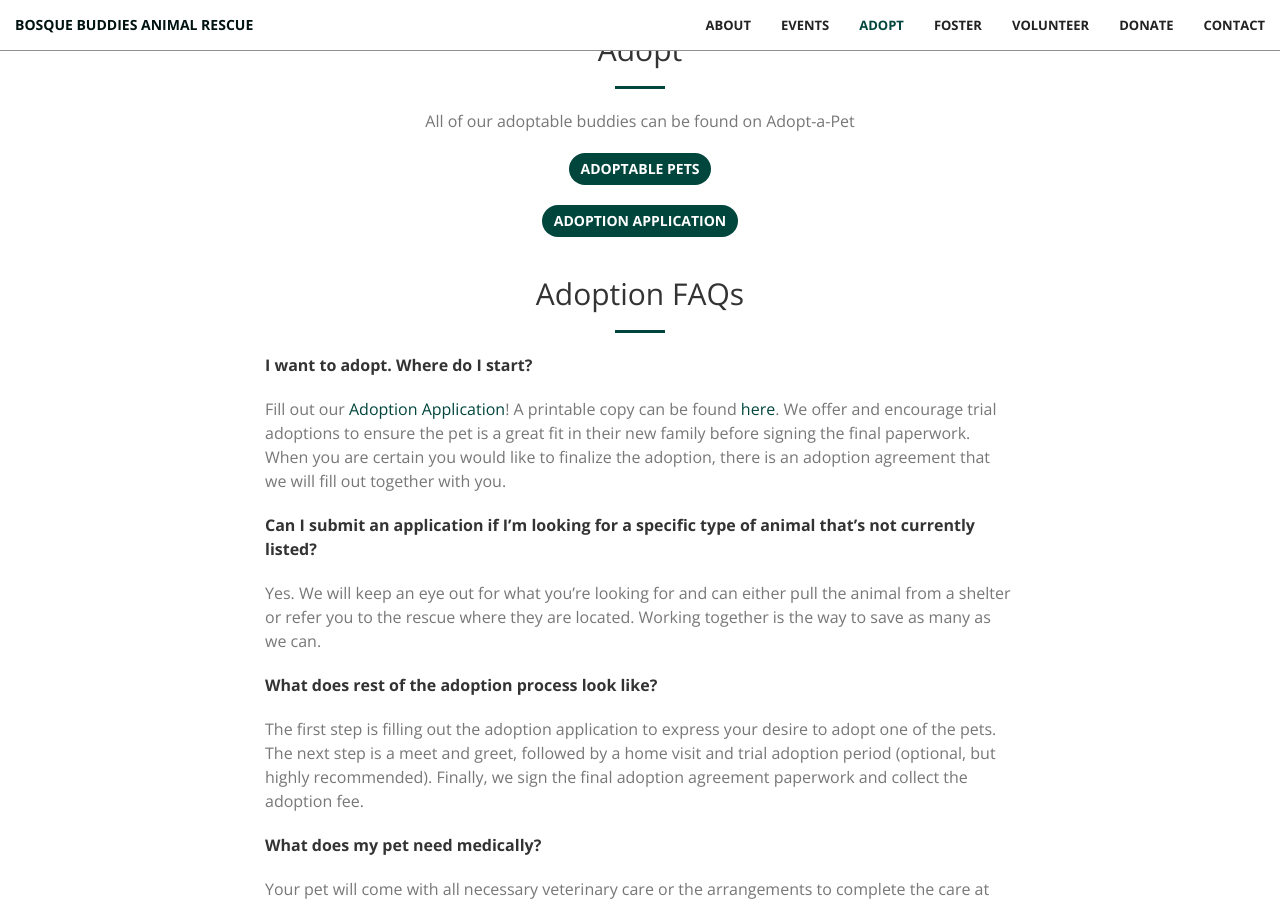
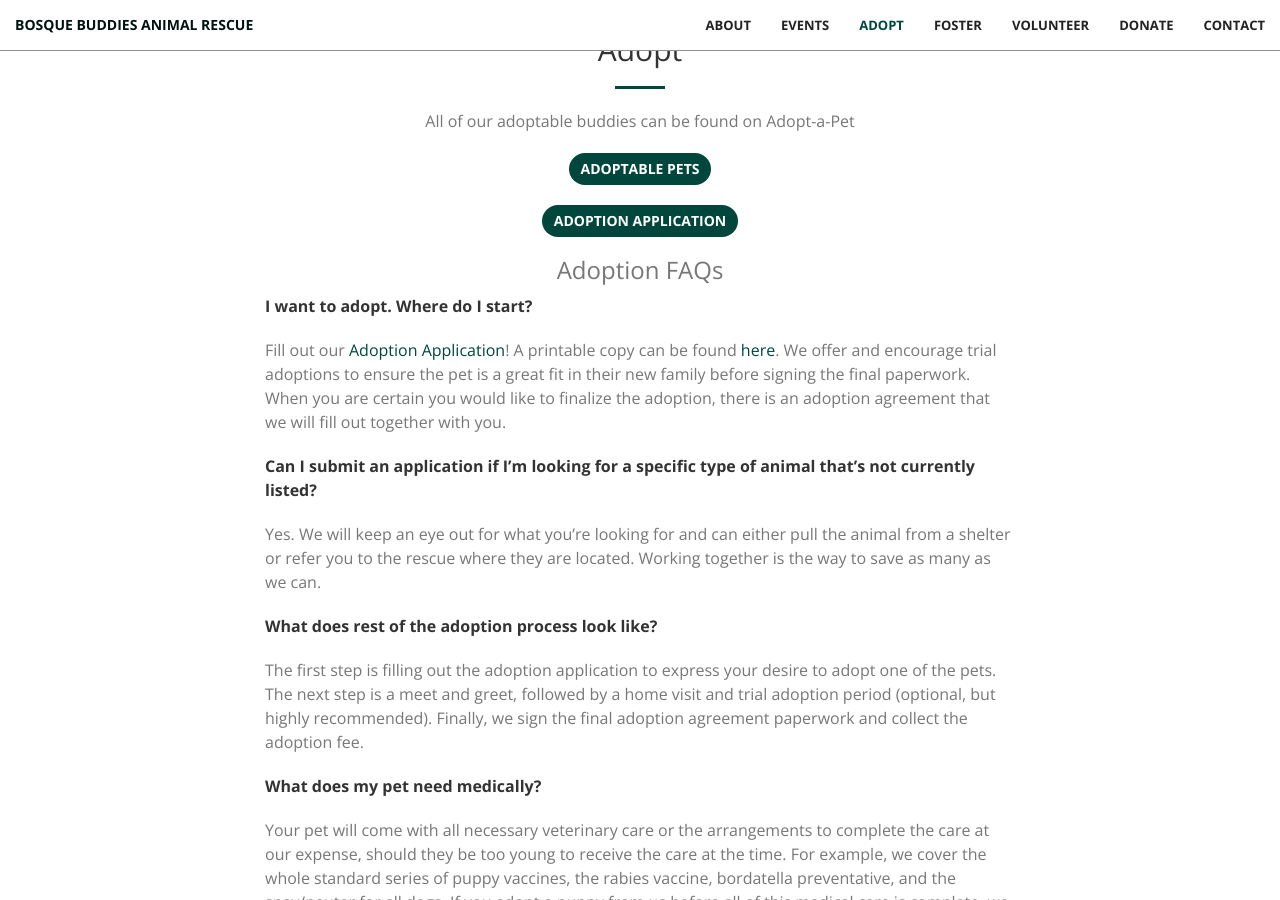
Before and after one commit to bbanimalrescue/bbanimalrescue.github.io, a Jekyll site: the page built from index.html, in a window 1280 px wide and 900 px high, scrolled down 2232 px. Built offline with Jekyll 4.4.1, drawn with Linux system fonts in a browser that asks for light colours.

Commit message:
Better spacing adoption page

```diff
--- a/_includes/adopt.html
+++ b/_includes/adopt.html
@@ -11,8 +11,7 @@
         </div>
         <div class="row">
             <div class="col-lg-8 col-lg-offset-2 mt-4">
-                <h2 class="section-heading text-center" style="margin-top: 20px;">Adoption FAQs</h2>
-                <hr>
+                <h3 class="section-heading text-center text-muted">Adoption FAQs</h2>
                 <p style="font-weight: bold;">I want to adopt. Where do I start?</p>
                 <p class="text-muted">Fill out our <a href="https://docs.google.com/forms/d/e/1FAIpQLSfp7Vo-kmVAjhwU5DoB7XEEHFd_yw1Mg6Rz-8kG4OtxolPiTw/viewform" target="_blank" rel="noopener noreferrer">Adoption Application</a>! A printable copy can be found <a href="">here</a>. We offer and encourage trial adoptions to ensure the pet is a great fit in their new family before signing the final paperwork. When you are certain you would like to finalize the adoption, there is an adoption agreement that we will fill out together with you.</p>
                 <p style="font-weight: bold;">Can I submit an application if I’m looking for a specific type of animal that’s not currently listed?</p>
```
